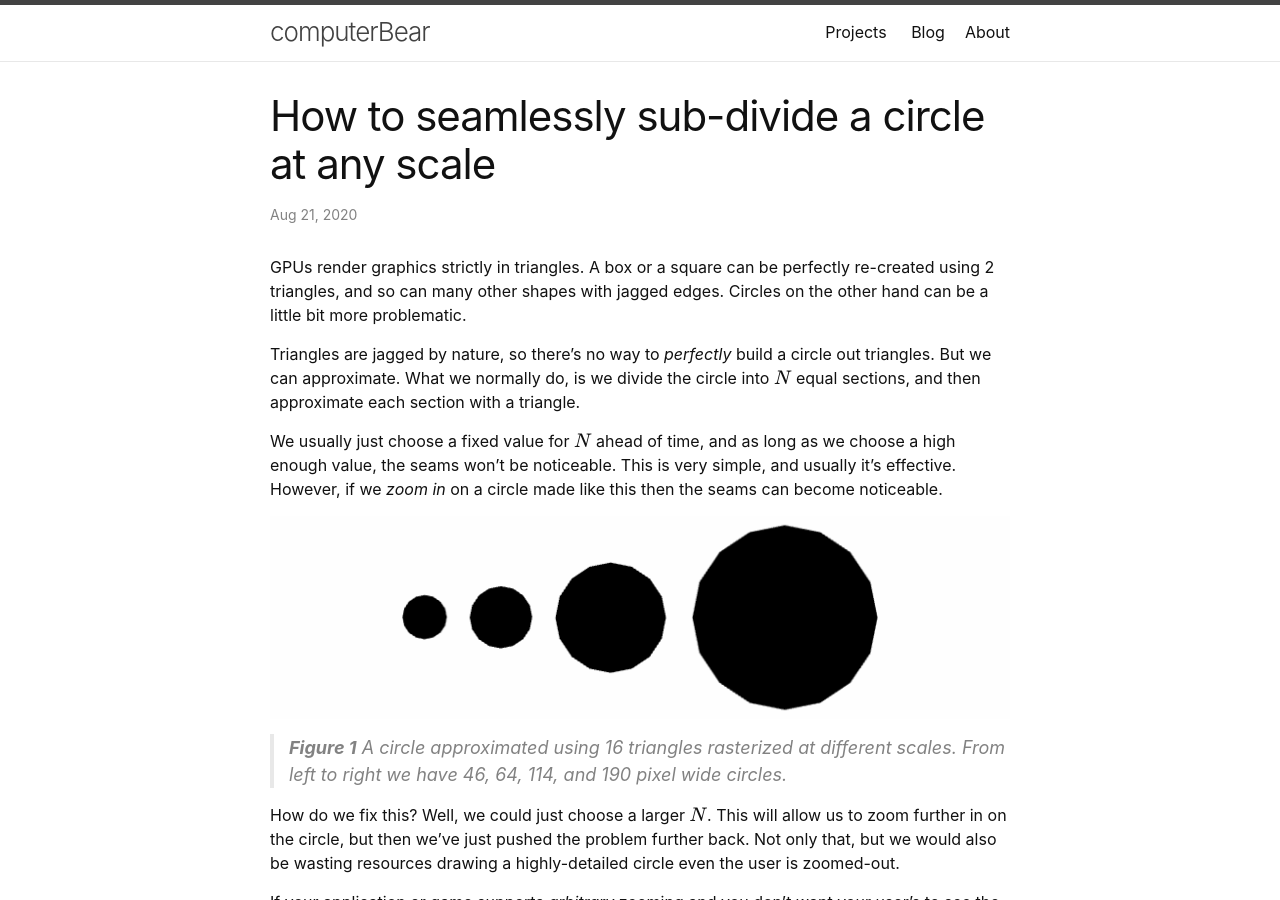
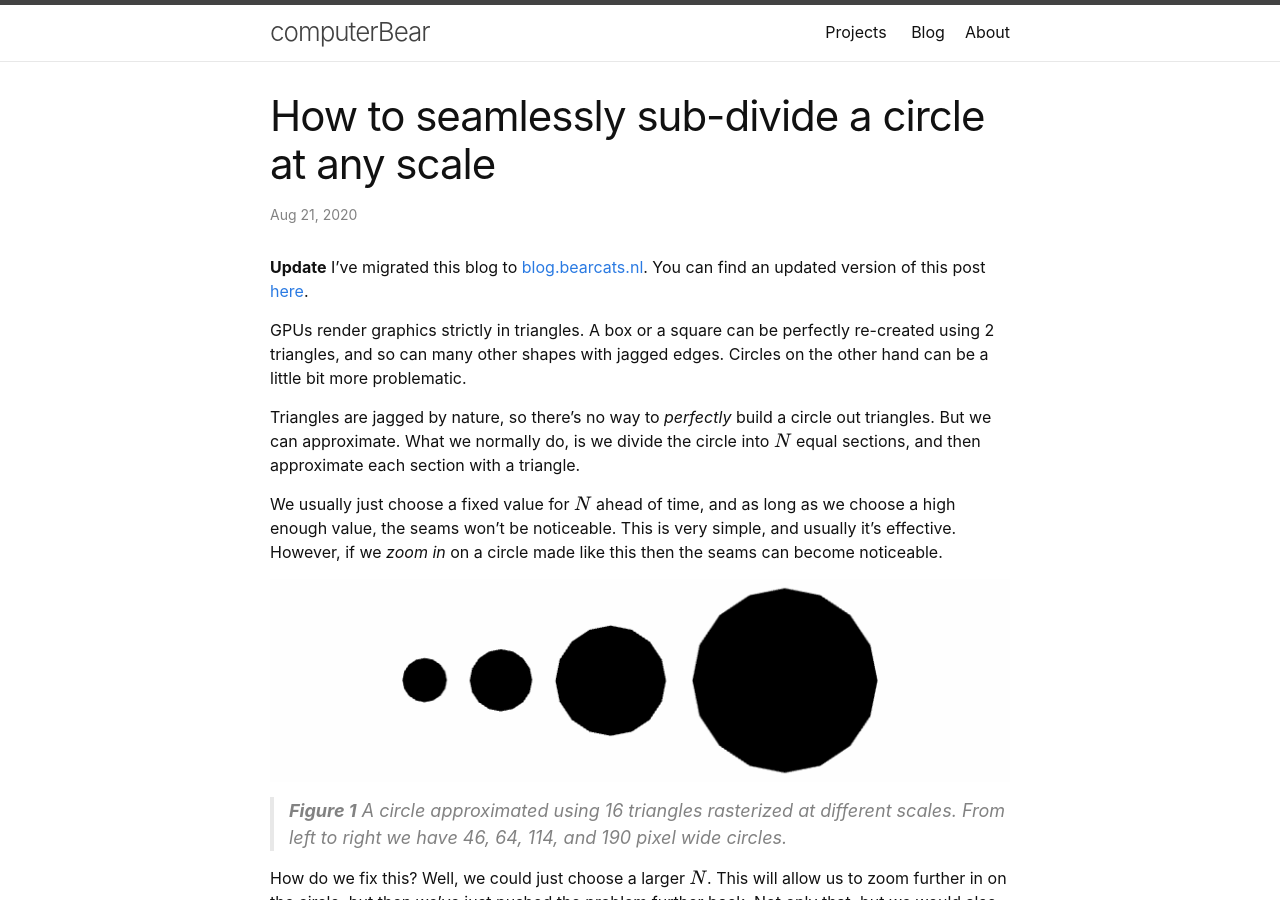
Before and after one commit to blat-blatnik/computerBear, a Jekyll site: the page built from _posts/2020-08-21-seamlessly-subdivide-circle.md, in a window 1280 px wide and 900 px high. Built offline with Jekyll 4.4.1, drawn with Linux system fonts in a browser that asks for light colours; formulas are drawn with MathJax 3.

Commit message:
Update 2020-08-21-seamlessly-subdivide-circle.md

```diff
--- a/_posts/2020-08-21-seamlessly-subdivide-circle.md
+++ b/_posts/2020-08-21-seamlessly-subdivide-circle.md
@@ -5,6 +5,8 @@ date: 2020-08-21 13:00:00 +0300
 categories: rendering
 math: true
 ---
+
+**Update** I've migrated this blog to [blog.bearcats.nl](https://blog.bearcats.nl). You can find an updated version of this post [here](https://blog.bearcats.nl/seamlessly-subdivide-circle/).
 
 GPUs render graphics strictly in triangles. A box or a square can be perfectly re-created using 2 triangles, and so can many other shapes with jagged edges. Circles on the other hand can be a little bit more problematic.
 
```
